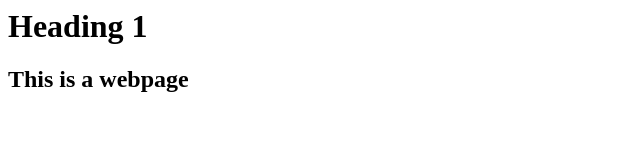
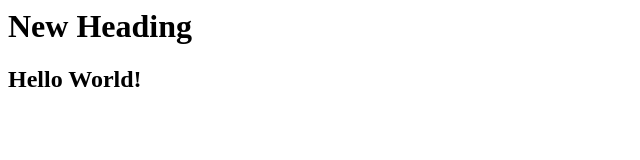
Before and after one commit to abishek-dinesh/newrepo, a plain HTML site: page index.html in a window 1280 px wide. Shown: the whole page, without its empty margins (0-640 px from the left). Drawn offline with Linux system fonts and the light colour scheme.

Commit message:
minor changes

```diff
--- a/index.html
+++ b/index.html
@@ -3,7 +3,7 @@
         <title>Document</title>
     </head>
     <body>
-        <h1>Heading 1</h1>
-        <h2>This is a webpage</h2>
+        <h1>New Heading</h1>
+        <h2>Hello World!</h2>
     </body>
 </html>
```
